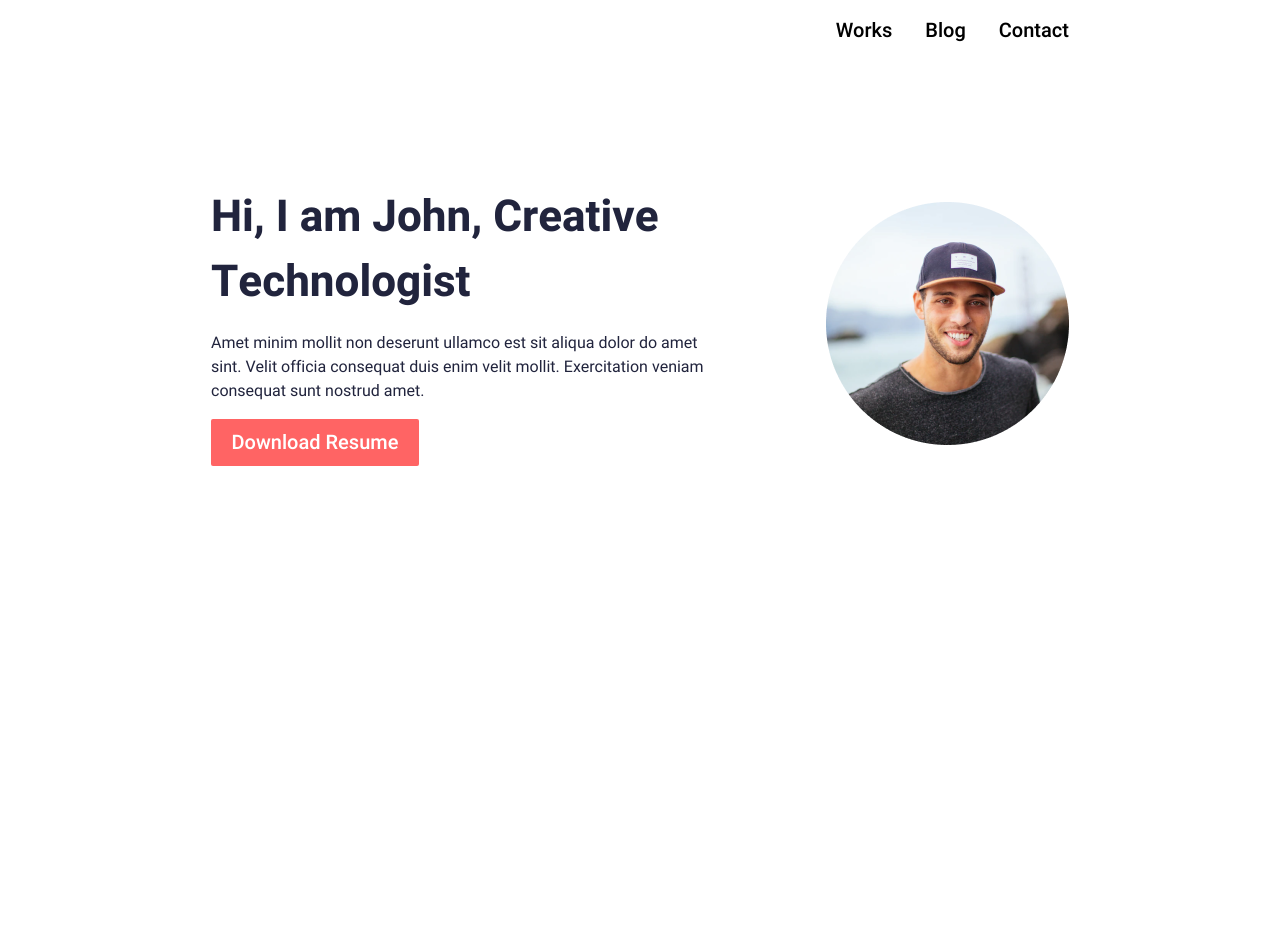
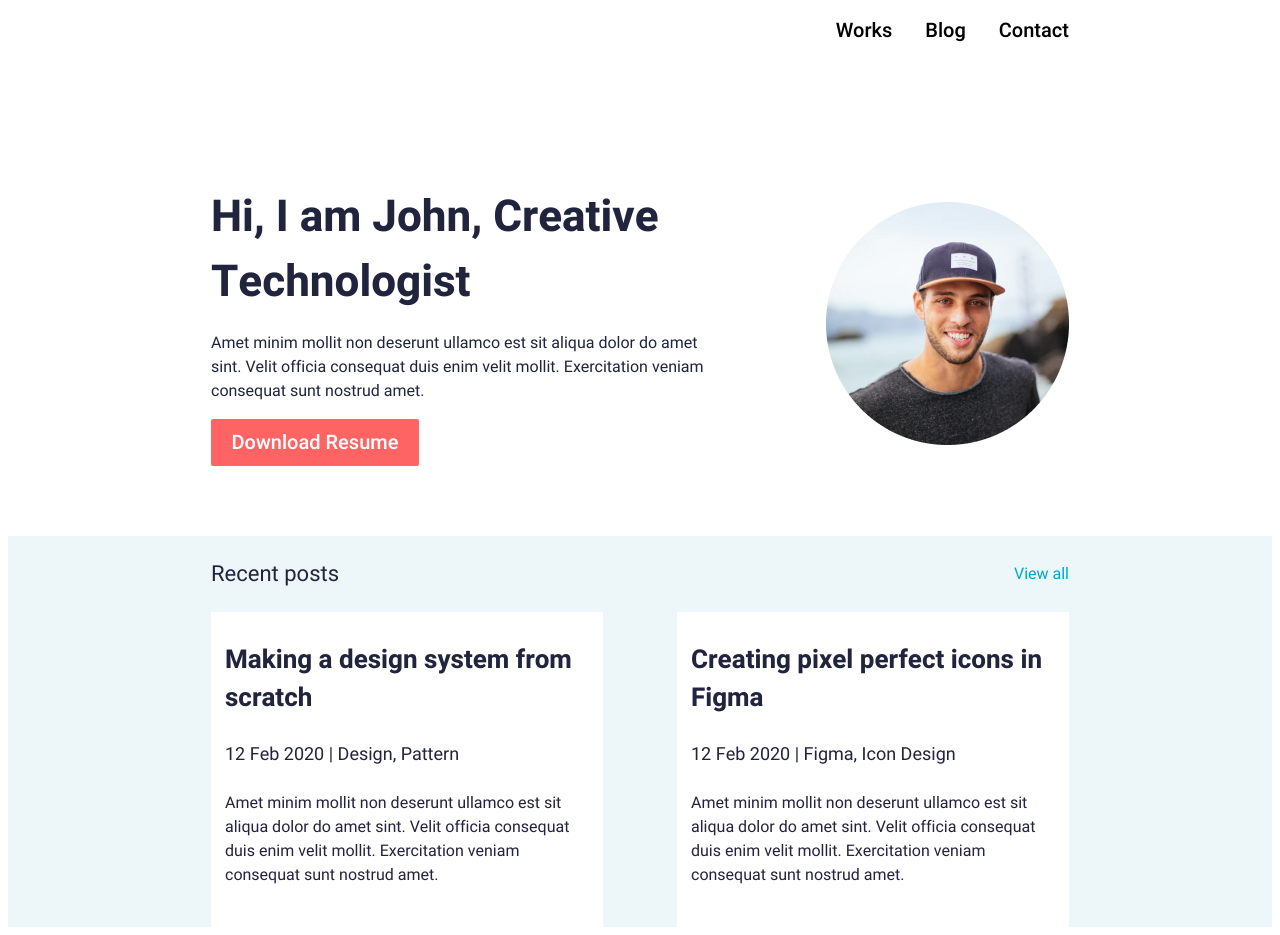
Before and after one commit to Ogurchick-fim/blog, a plain HTML site: page index.html in a window 1280 px wide. Before the commit the page ends 800 px from the top, so only its background shows below. Drawn offline with Linux system fonts and the light colour scheme.

Commit message:
add section work

```diff
--- /dev/null
+++ b/assets/components/_work.scss
@@ -0,0 +1,35 @@
+.work{
+    background: #EDF7FA;
+    &__top{
+        display: flex;
+        justify-content: space-between;
+        align-items: center;
+        & h3{
+            @include font(22px,400,#21243D);
+        }
+        & a{
+            text-decoration:none;
+            @include font(16px,400,#00A8CC);
+        }
+    }
+    &__bottom{
+        display: flex;
+        justify-content: space-between;
+    }
+    &__block{
+        width: 378px;
+        height: 295px;
+        background: #fff;
+        padding: 7px 0 13px 14px;
+        & h2{
+            @include font(26px,700,#21243D);
+        }
+        & h4{
+            @include font(18px,400,#21243D);
+        }
+        & p{
+            width: 368px;
+            @include font(16px,400,#21243D);
+        }
+    }
+}
--- a/assets/scss/index.scss
+++ b/assets/scss/index.scss
@@ -6,6 +6,7 @@
 @import "../components/header";
 @import "../components/footer";
 @import "../components/bio";
+@import "../components/work";
 
 
 ul li{
--- a/index.html
+++ b/index.html
@@ -34,5 +34,29 @@
             </div>
         </div>
     </section>
+    <section class="work">
+        <div class="container">
+            <div class="work__content">
+                <div class="work__top">
+                    <h3>Recent posts</h3>
+                    <a href="">View all</a>
+                </div>
+                <div class="work__bottom">
+                    <div class="work__block">
+                        <h2>Making a design system from scratch</h2>
+                        <h4>12 Feb 2020   |   Design, Pattern</h4>
+                        <p>Amet minim mollit non deserunt ullamco est sit aliqua dolor do amet sint. Velit officia consequat duis enim velit mollit. Exercitation veniam consequat sunt nostrud amet.</p>
+
+                    </div>
+                    <div class="work__block">
+                        <h2>Creating pixel perfect icons in Figma</h2>
+                        <h4>12 Feb 2020   |   Figma, Icon Design</h4>
+                        <p>Amet minim mollit non deserunt ullamco est sit aliqua dolor do amet sint. Velit officia consequat duis enim velit mollit. Exercitation veniam consequat sunt nostrud amet.</p>
+
+                    </div>
+                </div>
+            </div>
+        </div>
+    </section>
 </body>
 </html>
```
Also changed, not shown: css/index.css, 1 other file.
